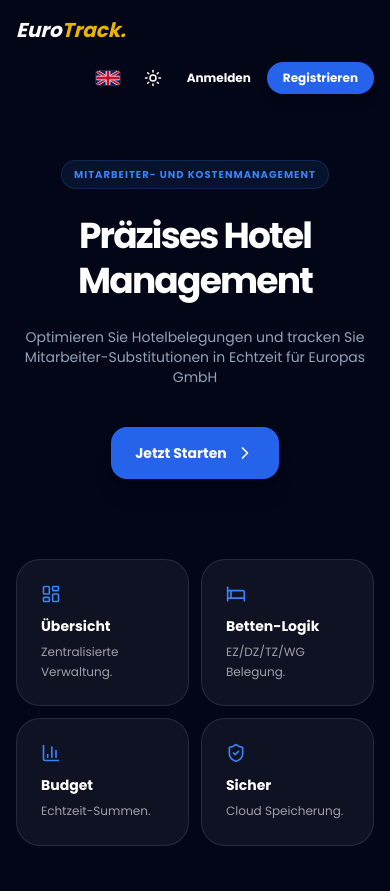
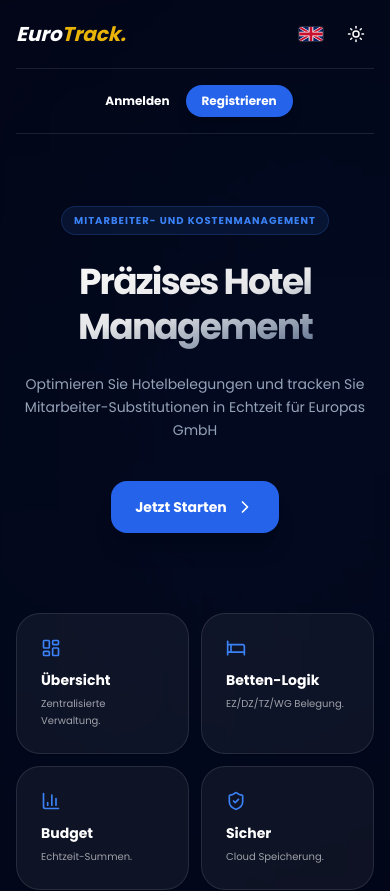
Before and after one commit to europas-dev/eurotrack, a React (Vite) app: page / in a window 390 px wide. Shown: the top 891 px of the page. Built offline with nearby package versions, Linux system fonts and the light colour scheme; no server answers.

Commit message:
Update Landing.tsx

```diff
--- a/src/components/Landing.tsx
+++ b/src/components/Landing.tsx
@@ -12,7 +12,7 @@ interface LandingProps {
   toggleTheme:  () => void;
 }
 
-// Inline SVG flag components — no external deps
+// Inline SVG flag components
 function FlagDE({ size = 24 }: { size?: number }) {
   return (
     <svg width={size} height={Math.round(size * 0.6)} viewBox="0 0 30 18"
@@ -27,7 +27,6 @@ function FlagDE({ size = 24 }: { size?: number }) {
 }
 
 function FlagUK({ size = 24 }: { size?: number }) {
-  // Proper Union Jack proportions 2:1
   const w = size;
   const h = Math.round(size * 0.6);
   return (
@@ -36,14 +35,10 @@ function FlagUK({ size = 24 }: { size?: number }) {
       style={{ borderRadius: 3, display: 'block', boxShadow: '0 0 0 1px rgba(255,255,255,0.15)' }}
     >
       <rect width="60" height="36" fill="#012169" />
-      {/* White diagonals */}
       <path d="M0,0 L60,36 M60,0 L0,36" stroke="#fff" strokeWidth="8" />
-      {/* Red diagonals */}
       <path d="M0,0 L60,36" stroke="#C8102E" strokeWidth="4.8" />
       <path d="M60,0 L0,36" stroke="#C8102E" strokeWidth="4.8" />
-      {/* White cross */}
       <path d="M30,0 V36 M0,18 H60" stroke="#fff" strokeWidth="12" />
-      {/* Red cross */}
       <path d="M30,0 V36 M0,18 H60" stroke="#C8102E" strokeWidth="7.2" />
     </svg>
   );
@@ -89,17 +84,28 @@ export default function Landing({
 
   return (
     <div
-      className={cn('min-h-screen flex flex-col transition-colors duration-300',
+      className={cn('min-h-screen flex flex-col transition-colors duration-300 relative overflow-hidden',
         isDarkMode ? 'bg-[#020617] text-white' : 'bg-slate-50 text-slate-900')}
-      style={{ fontFamily: '"Poppins", sans-serif' }}
+      style={{ fontFamily: '"Poppins", sans-serif' }} // Enforce Poppins
     >
+      {/* Dynamic Background Mesh Gradient */}
+      {isDarkMode && (
+        <div className="absolute inset-0 z-0 opacity-20 pointer-events-none">
+          <div className="absolute top-1/4 -left-1/4 w-3/4 h-3/4 rounded-full bg-blue-900/30 blur-[150px]"/>
+          <div className="absolute bottom-1/4 -right-1/4 w-3/4 h-3/4 rounded-full bg-blue-600/30 blur-[150px]"/>
+        </div>
+      )}
 
       {/* Navigation */}
-      <nav className="max-w-7xl mx-auto px-4 sm:px-6 py-4 sm:py-6 flex flex-wrap justify-between items-center w-full gap-4">
+      <nav className="max-w-7xl mx-auto px-4 sm:px-6 w-full z-10">
+
+        {/* MOBILE LAYOUT: Logo, Theme, Lang inline. Next line login/signup. */}
+        <div className="md:hidden flex flex-col gap-4 py-4 sm:py-6 border-b dark:border-white/10 border-slate-200 mb-6">
+          <div className="flex justify-between items-center w-full">
             <div className="text-xl sm:text-2xl font-black italic">
               Euro<span className="text-[#EAB308]">Track.</span>
             </div>
-        <div className="flex items-center gap-2 sm:gap-4 ml-auto">
+            <div className="flex items-center gap-2">
               {/* Language toggle */}
               <button
                 onClick={() => setLang(lang === 'de' ? 'en' : 'de')}
@@ -108,30 +114,58 @@ export default function Landing({
               >
                 {lang === 'de' ? <FlagUK size={24} /> : <FlagDE size={24} />}
               </button>
-
               {/* Theme toggle */}
               <button onClick={toggleTheme}
                 className="p-2 rounded-lg hover:bg-slate-200 dark:hover:bg-white/10 border border-transparent transition-all">
                 {isDarkMode ? <Sun size={18} /> : <Moon size={18} />}
               </button>
-
-          <button onClick={onLogin} className="text-xs sm:text-sm font-bold px-2 sm:px-4">{t.login}</button>
+            </div>
+          </div>
+          <div className="flex items-center justify-center gap-2 border-t dark:border-white/10 border-slate-200 pt-4">
+            <button onClick={onLogin} className="text-xs sm:text-sm font-bold px-2 sm:px-4 text-app-text-muted">{t.login}</button>
             <button onClick={onRegister}
               className="bg-blue-600 text-white px-4 sm:px-6 py-2 rounded-full text-xs sm:text-sm font-bold shadow-lg hover:bg-blue-700 transition-all">
               {t.signup}
             </button>
           </div>
+        </div>
+
+        {/* DESKTOP LAYOUT (sm and above): All inline */}
+        <div className="hidden md:flex justify-between items-center w-full py-6">
+          <div className="text-xl sm:text-2xl font-black italic">
+            Euro<span className="text-[#EAB308]">Track.</span>
+          </div>
+          <div className="flex items-center gap-2 sm:gap-4 ml-auto">
+            <button
+              onClick={() => setLang(lang === 'de' ? 'en' : 'de')}
+              title={lang === 'de' ? 'Switch to English' : 'Auf Deutsch wechseln'}
+              className="p-1.5 rounded-lg hover:bg-slate-200 dark:hover:bg-white/10 border border-transparent transition-all"
+            >
+              {lang === 'de' ? <FlagUK size={24} /> : <FlagDE size={24} />}
+            </button>
+            <button onClick={toggleTheme}
+              className="p-2 rounded-lg hover:bg-slate-200 dark:hover:bg-white/10 border border-transparent transition-all">
+              {isDarkMode ? <Sun size={18} /> : <Moon size={18} />}
+            </button>
+            <button onClick={onLogin} className="text-xs sm:text-sm font-bold px-2 sm:px-4 text-app-text-muted">{t.login}</button>
+            <button onClick={onRegister}
+              className="bg-blue-600 text-white px-4 sm:px-6 py-2 rounded-full text-xs sm:text-sm font-bold shadow-lg hover:bg-blue-700 transition-all">
+              {t.signup}
+            </button>
+          </div>
+        </div>
       </nav>
 
       {/* Hero */}
-      <div className="max-w-7xl mx-auto px-4 sm:px-6 pt-12 sm:pt-20 pb-20 sm:pb-32 text-center flex-1 flex flex-col items-center justify-center">
-        <span className="px-3 sm:px-4 py-1.5 bg-blue-500/10 border border-blue-500/20 rounded-full text-blue-500 text-[10px] sm:text-xs font-black uppercase tracking-widest mb-6 sm:mb-8 inline-block">
+      <div className="max-w-7xl mx-auto px-4 sm:px-6 pt-12 sm:pt-20 pb-20 sm:pb-32 text-center flex-1 flex flex-col items-center justify-center z-10 relative">
+        <span className="px-3 sm:px-4 py-1.5 bg-blue-500/10 border border-blue-500/20 rounded-full text-blue-500 text-[10px] sm:text-xs font-black uppercase tracking-widest mb-6 sm:mb-8 inline-block shadow-sm">
           {t.tag}
         </span>
-        <h1 className="text-4xl sm:text-6xl md:text-8xl font-black mb-6 sm:mb-8 tracking-tighter leading-tight">
+        <h1 className={cn('text-4xl sm:text-6xl md:text-8xl font-black mb-6 sm:mb-8 tracking-tighter leading-tight bg-clip-text text-transparent',
+          isDarkMode ? 'bg-gradient-to-br from-white via-white/90 to-blue-300/40' : 'bg-gradient-to-br from-slate-950 via-slate-900 to-slate-700')}>
           {t.title}
         </h1>
-        <p className={cn('text-sm sm:text-lg md:text-xl mb-10 sm:mb-12 max-w-2xl mx-auto px-2',
+        <p className={cn('text-sm sm:text-lg md:text-xl mb-10 sm:mb-12 max-w-2xl mx-auto px-2 leading-relaxed',
           isDarkMode ? 'text-slate-400' : 'text-slate-600')}>
           {t.desc}
         </p>
@@ -142,19 +176,20 @@ export default function Landing({
       </div>
 
       {/* Features */}
-      <div className="max-w-7xl mx-auto px-4 sm:px-6 grid grid-cols-2 lg:grid-cols-4 gap-3 sm:gap-6 pb-12 sm:pb-20 w-full">
+      {/* We use grid-cols-2 lg:grid-cols-4 for the 2x2 grid on mobile! */}
+      <div className="max-w-7xl mx-auto px-4 sm:px-6 grid grid-cols-2 lg:grid-cols-4 gap-3 sm:gap-6 pb-12 sm:pb-20 w-full z-10">
         {t.features.map((f, i) => (
-          <div key={i} className={cn('p-6 sm:p-8 rounded-[1.5rem] sm:rounded-[2rem] border transition-all',
-            isDarkMode ? 'bg-white/5 border-white/10' : 'bg-white border-slate-200 shadow-sm')}>
+          <div key={i} className={cn('p-6 sm:p-8 rounded-[1.5rem] sm:rounded-[2rem] border transition-all hover:border-blue-500/30 hover:scale-[1.02] shadow-sm',
+            isDarkMode ? 'bg-white/5 border-white/10' : 'bg-white border-slate-200')}>
             <div className="mb-3 sm:mb-4 text-blue-500">{f.icon}</div>
             <h3 className="font-black text-sm sm:text-base mb-1.5 sm:mb-2">{f.title}</h3>
-            <p className="text-xs opacity-60 leading-relaxed">{f.desc}</p>
+            <p className="text-[10px] sm:text-xs opacity-60 leading-relaxed">{f.desc}</p>
           </div>
         ))}
       </div>
 
       {/* Footer */}
-      <footer className="w-full py-6 flex justify-center">
+      <footer className="w-full py-6 flex justify-center z-10">
         <button
           onClick={onAdminLogin}
           className={cn(
```
Lines whose indentation alone changed are shown as unchanged.
